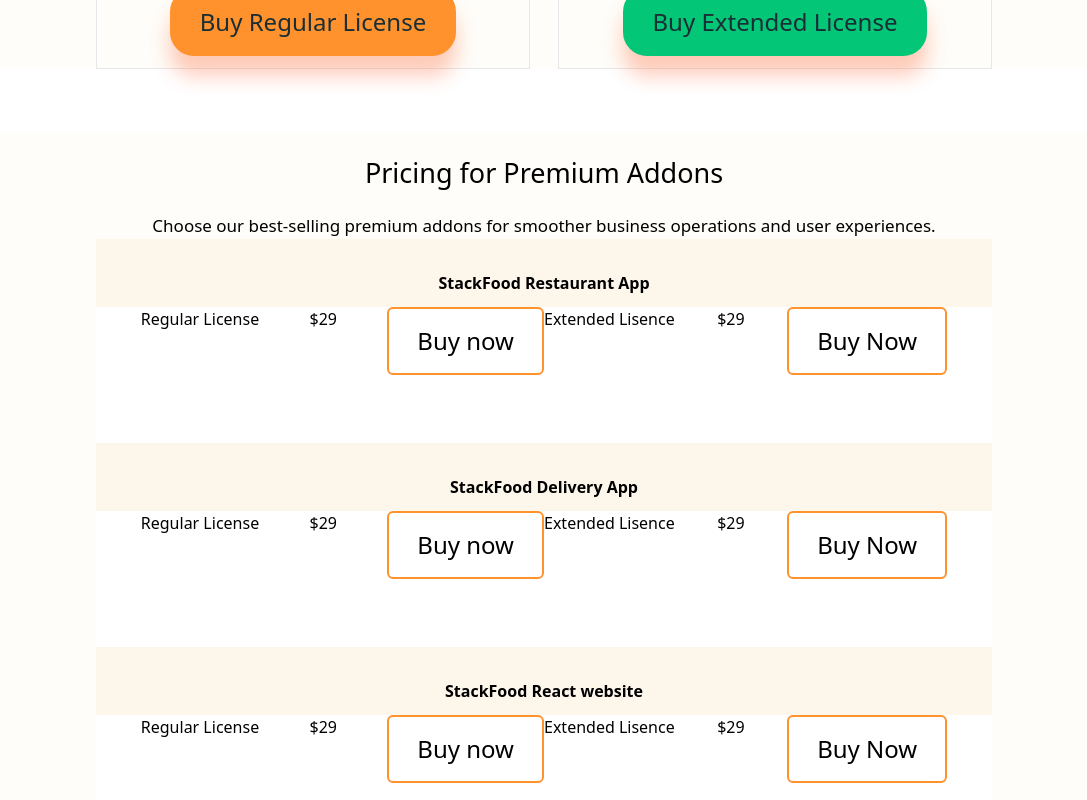
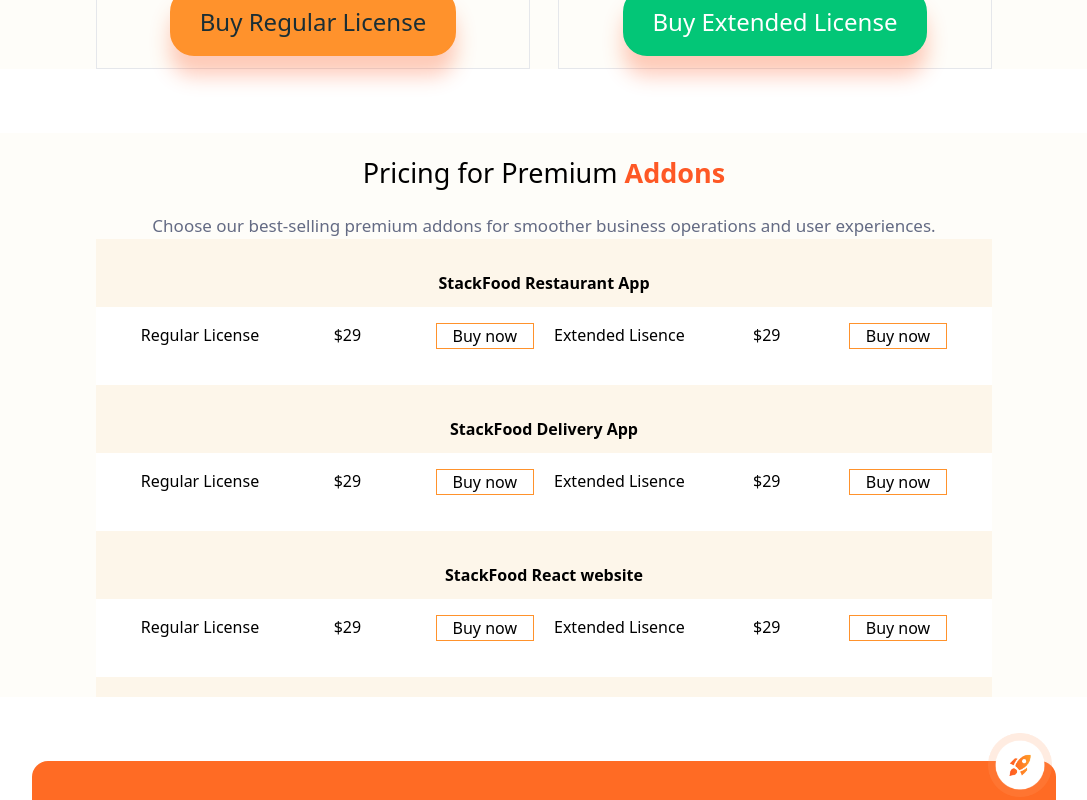
Before and after one commit to Diwa07/stackFood-Design-, a React (Create React App) app: page /price in a window 1280 px wide. Shown: the part 2160-2960 px from the top of the page, without its empty margins (96-1183 px from the left). Built offline with nearby package versions, Linux system fonts and the light colour scheme.

Commit message:
almost done

```diff
--- a/src/app/home/FirstPage.js
+++ b/src/app/home/FirstPage.js
@@ -133,7 +133,9 @@
 
   {/* mobile responsive */}
 <section className=" text-[27px] font-semibold text-white lg:hidden" >
-    <div  className="h-auto bg-center bg-cover" style={{ backgroundImage: `url(${bg2})` }} >
+    <div  className="bg-center bg-cover " style={{ backgroundImage: `url(${bg2})` , }}>
+
+
 
 
 
@@ -157,13 +159,22 @@
               View demo <FaArrowRight />
             </button>
           </div>
-          <div className="relative flex items-center   md:px-0 px-[10%] justify-center w-full h-full " >
+          <div className="relative  flex items-center   md:px-0 px-[10%] justify-center w-full h-full " >
           <img
               src={mob}
               alt=""
 
-              className=" h-[300px] md:h-auto pt-[3rem]"
+              className=" h-[300px] z-10 md:h-auto pt-[3rem]"
             />
+
+ <div className="absolute top-[3rem]" >
+ <img src={slide} alt="" className="w-full  h-[15.5rem] rounded-[1.5rem] " />
+
+
+ </div>
+
+
+
 
             <div className="absolute flex justify-between w-full top-20 md:top-36">
               <img
@@ -183,7 +194,7 @@
               />
             </div>
 
-            <div className="absolute bottom-0 left-4 " >
+            <div className="absolute bottom-0 z-20 left-4 " >
               <img
                 src={d}
                 alt=""
--- a/src/app/home/SecondPage.js
+++ b/src/app/home/SecondPage.js
@@ -9,6 +9,12 @@
 import downright from "../../image/downright.svg";
 import downleft from "../../image/downleft.svg";
 import slidea from "../../image/slidemonitora.webp";
+import { Navigation, Pagination, Scrollbar, A11y, Autoplay } from 'swiper/modules';
+import { Swiper, SwiperSlide } from 'swiper/react';
+import 'swiper/css';
+import 'swiper/css/navigation';
+import 'swiper/css/pagination';
+import 'swiper/css/autoplay';
 
 const SecondPage = () => {
   return (
@@ -90,9 +96,40 @@
                 </div>
               </div>
               <div className="md:absolute max-lg:h-[13rem] top-0 max-md:order-1 -z-10 ">
-                <div className="relative p-2 h-[14.5rem] w-[20.5rem] border border-[green]" style={{backgroundImage: `url(${monitor})`, backgroundSize:'contain', backgroundPosition:'center'}}>
+                <div className="relative p-2 h-[14.5rem] w-[20.5rem] " style={{backgroundImage: `url(${monitor})`, backgroundSize:'contain', backgroundPosition:'center'}}>
                   {/* <img src={monitor} alt="" className="w-full h-full" /> */}
-                  <img src={slidea} className="w-full h-[70%]" alt="" />
+
+                  <Swiper
+          className= ""
+          modules={[Navigation, Pagination, Autoplay, Scrollbar, A11y]}
+          spaceBetween={5}
+          slidesPerView={1}
+
+          autoplay={{ delay: 4000 }}
+          loop={true}
+
+          // pagination={{ clickable: true }}
+          scrollbar={{ draggable: true }}
+
+        >
+
+
+          <SwiperSlide  >
+          <img src={slidea} className="w-full h-[70%]" alt="" />
+
+                 </SwiperSlide>
+
+                 <SwiperSlide  >
+          <img src={slidea} className="w-full h-[70%]" alt="" />
+
+                 </SwiperSlide>
+
+
+
+        </Swiper>
+
+
+
                 </div>
                 {/* <div className="absolute top-0 w-[367px] ">
                   <img src={slidea} alt="" />
--- a/src/app/home/twelfthPage.js
+++ b/src/app/home/twelfthPage.js
@@ -10,7 +10,7 @@
 
 const TwelfthPage = () => {
   return (
-    <div className='h-auto px-[10%] flex justify-center py-5 flex-col border text-center  border-[black] '>
+    <div className='h-auto px-[10%] flex justify-center py-5 flex-col  text-center  '>
         <div className='flex justify-center' >
             <h1 className='text-[27px]'>
             We Don’t Sell Products, We Make <span>  Success Stories </span>
--- a/src/app/price/Thirdppage.js
+++ b/src/app/price/Thirdppage.js
@@ -5,9 +5,9 @@
     <div className=' h-auto text-center bg-[#FEFDF9]  px-[5%] md:px-[10%] lg:px-[15%] '>
         <div>
             <h1 className='text-[27px] py-5' >
-            Pricing for Premium Addons
+            Pricing for Premium <span className='text-[#FE5825] font-semibold ' >Addons</span>
             </h1>
-            <p className='text-[17px]' >
+            <p className='text-[17px] text-[#646b84]' >
             Choose our best-selling premium addons for smoother business operations and user experiences.
             </p>
         </div>
@@ -17,11 +17,11 @@
        <div className='' >
             <h2 className='py-3 font-bold' > StackFood Restaurant App </h2>
 
-            <div className='w-full grid items-center  grid-rows-2 gap-4 md:gap-0 md:grid-cols-2 h-5rem bg-[#FFFFFF] border-[gray] px-[5%] ' >
+            <div className='w-full grid items-center    gap-3  md:gap-5 md:grid-cols-2  bg-[#FFFFFF]  px-[5%] ' >
 
-                <div className='flex justify-between gap-3' > <h3>Regular License</h3>
+                <div className='flex justify-between gap-3 py-4' > <h3>Regular License</h3>
                 <p>$29</p>
-                <button className="py-2 md:py-4 text-xs md:text-2xl flex justify-center items-center rounded-md border-[2px] border-[#FF922C] gap-1 md:gap-3  px-2 w-max md:px-7 ">
+                <button className="flex border border-[#FF922C]  px-4  ">
               Buy now
             </button>
 
@@ -31,10 +31,9 @@
 
                 <div className='flex justify-between gap-3' > <h3>Extended Lisence</h3>
                 <p>$29</p>
-                <button className="py-2 md:py-4 text-xs md:text-2xl flex justify-center items-center rounded-md border-[2px] border-[#FF922C] gap-1 md:gap-3 px-2 w-max md:px-7 ">
-              Buy Now
+               <button className="flex border border-[#FF922C]  px-4  ">
+              Buy now
             </button>
-
 
                 </div>
                  <div>
@@ -49,11 +48,12 @@
         <div className='' >
             <h2 className='py-3 font-bold' > StackFood Delivery App </h2>
 
-            <div className='w-full grid items-center  grid-rows-2 gap-4 md:gap-0 md:grid-cols-2 h-5rem bg-[#FFFFFF] border-[gray] px-[5%] ' >
 
-                <div className='flex justify-between gap-3' > <h3>Regular License</h3>
+            <div className='w-full grid items-center    gap-3  md:gap-5 md:grid-cols-2  bg-[#FFFFFF]  px-[5%] ' >
+
+                <div className='flex justify-between gap-3 py-4' > <h3>Regular License</h3>
                 <p>$29</p>
-                <button className="py-2 md:py-4 text-xs md:text-2xl flex justify-center items-center rounded-md border-[2px] border-[#FF922C] gap-1 md:gap-3 px-2 w-max md:px-7 ">
+                <button className="flex border border-[#FF922C]  px-4  ">
               Buy now
             </button>
 
@@ -63,10 +63,9 @@
 
                 <div className='flex justify-between gap-3' > <h3>Extended Lisence</h3>
                 <p>$29</p>
-                <button className="py-2 md:py-4 text-xs md:text-2xl flex justify-center items-center rounded-md border-[2px] border-[#FF922C] gap-1 md:gap-3 px-2 w-max md:px-7 ">
-              Buy Now
+               <button className="flex border border-[#FF922C]  px-4  ">
+              Buy now
             </button>
-
 
                 </div>
                  <div>
@@ -76,16 +75,17 @@
             </div>
 
 
+
         </div>
 
         <div className='' >
             <h2 className='py-3 font-bold' > StackFood React website</h2>
 
-            <div className='w-full grid items-center  grid-rows-2 gap-4 md:gap-0 md:grid-cols-2 h-5rem bg-[#FFFFFF] border-[gray] px-[5%] ' >
+            <div className='w-full grid items-center    gap-3  md:gap-5 md:grid-cols-2  bg-[#FFFFFF]  px-[5%] ' >
 
-                <div className='flex justify-between gap-3' > <h3>Regular License</h3>
+                <div className='flex justify-between gap-3 py-4' > <h3>Regular License</h3>
                 <p>$29</p>
-                <button className="py-2 md:py-4 text-xs md:text-2xl flex justify-center items-center rounded-md border-[2px] border-[#FF922C] gap-1 md:gap-3 px-2 w-max md:px-7 ">
+                <button className="flex border border-[#FF922C]  px-4  ">
               Buy now
             </button>
 
@@ -95,10 +95,9 @@
 
                 <div className='flex justify-between gap-3' > <h3>Extended Lisence</h3>
                 <p>$29</p>
-                <button className="py-2 md:py-4 text-xs md:text-2xl flex justify-center items-center rounded-md border-[2px] border-[#FF922C] gap-1 md:gap-3 px-2 w-max md:px-7 ">
-              Buy Now
+               <button className="flex border border-[#FF922C]  px-4  ">
+              Buy now
             </button>
-
 
                 </div>
                  <div>
@@ -106,6 +105,7 @@
                 </div>
 
             </div>
+
 
 
         </div>
--- a/src/app/price/price.js
+++ b/src/app/price/price.js
@@ -13,6 +13,7 @@
         <PricingPage/>
         <SecondPage/>
         <Thirdppage/>
+        <Promo/>
           <Footer/>
     </div>
   )
--- a/src/app/price/secondPage.js
+++ b/src/app/price/secondPage.js
@@ -57,7 +57,7 @@
         <li className='flex items-center gap-3 '  > <div>     <FaCheckCircle className='text-[#00C077]' /></div> Priority Support</li>
       </ul>
 
-      <button className="py-2 md:py-4 text-xs md:text-2xl flex justify-center items-center rounded-3xl border-[2px] border-[#03C677] gap-1 md:gap-3 px-2 w-max md:px-7 bg-[#03C677] shadow-[0px_20px_20px_0px_rgba(255,87,34,.3)]">
+      <button className="py-2 md:py-4 text-xs md:text-2xl flex  text-white  justify-center items-center rounded-3xl border-[2px] border-[#03C677] gap-1 md:gap-3 px-2 w-max md:px-7 bg-[#03C677] shadow-[0px_20px_20px_0px_rgba(255,87,34,.3)]">
               Buy Extended License
             </button>
 
```
